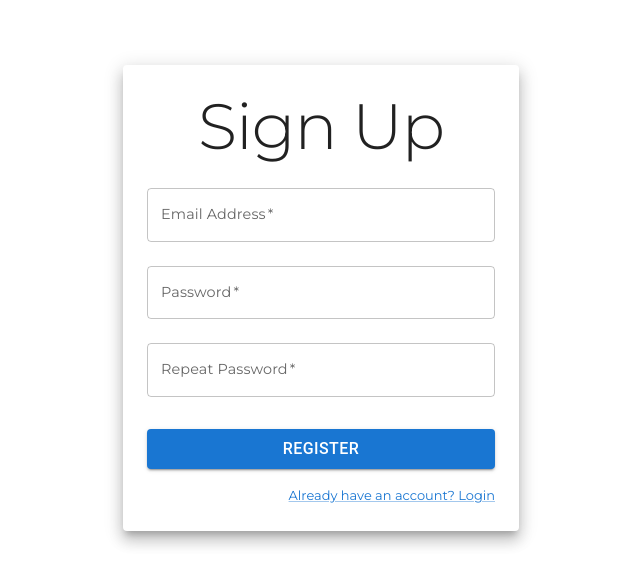
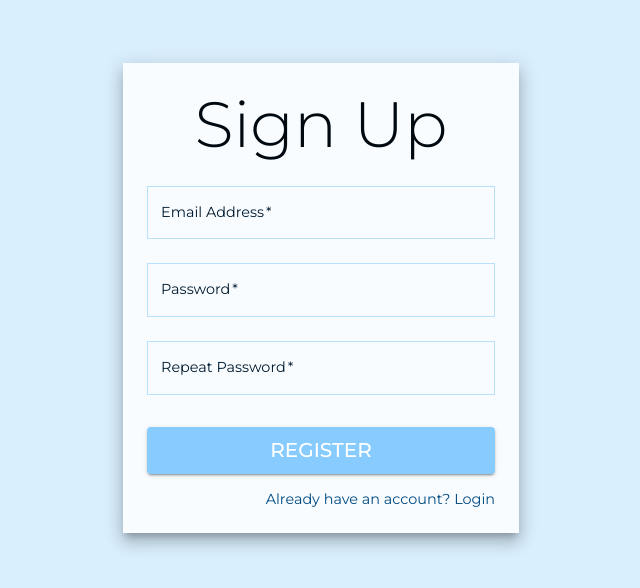
Before and after one commit to sbacanski0730/weather-and-hr-logbook-web, a React (Create React App) app: page /register in a window 1280 px wide. Shown: the part 102-690 px from the top of the page, without its empty margins (319-959 px from the left). Built offline with nearby package versions, Linux system fonts and the light colour scheme; the HTML template or start-up script is replaced by a standard one.

Commit message:
Styles added and changes in UserInterface
Created new "CustomTextField" to condained new styles for TextField component. New component added into LoginPage and RegisterPage.
UserInterface optimalized.

```diff
--- a/src/pages/LoginPage.jsx
+++ b/src/pages/LoginPage.jsx
@@ -1,5 +1,6 @@
 import React, { useState } from 'react';
 import { Link as ReactLink } from 'react-router-dom';
+import { styled } from '@mui/material';
 import {
 	Container,
 	Paper,
@@ -17,6 +18,32 @@ const handleLogin = (email, password) => {
 	console.log(password);
 };
 
+const CustomTextField = styled(TextField)(({ theme }) => ({
+	// do tego napisu nad inputem
+	'& label': {
+		'&.Mui-focused': {
+			color: theme.palette.text.secondary,
+		},
+	},
+
+	// kolor border static
+	'& fieldset': {
+		borderRadius: 0,
+		borderColor: theme.palette.secondary.main,
+	},
+
+	// kolor border do :hover
+	'& .MuiOutlinedInput-root:hover .MuiOutlinedInput-notchedOutline': {
+		borderColor: theme.palette.secondary.dark,
+	},
+
+	// do bordera na focus
+	'& .Mui-focused .MuiOutlinedInput-notchedOutline': {
+		borderWidth: '1px',
+		borderColor: theme.palette.secondary.dark,
+	},
+}));
+
 const LoginPage = () => {
 	const [email, setEmail] = useState('');
 	const [password, setPassword] = useState('');
@@ -29,10 +56,19 @@ const LoginPage = () => {
 				height: '100%',
 				display: 'flex',
 				alignItems: 'center',
+				bgcolor: 'secondary.light',
 			}}
 		>
 			<Container maxWidth='xs'>
-				<Paper elevation={10} sx={{ px: 3, py: 3 }}>
+				<Paper
+					elevation={10}
+					sx={{
+						px: 3,
+						py: 3,
+						borderRadius: 0,
+						bgcolor: 'primary.light',
+					}}
+				>
 					<Box
 						sx={{
 							display: 'flex',
@@ -40,7 +76,7 @@ const LoginPage = () => {
 							alignItems: 'center',
 						}}
 					>
-						<Typography component='h1' variant='h1'>
+						<Typography component='h1' variant='h1' noWrap>
 							Sign In
 						</Typography>
 						<Box
@@ -49,7 +85,7 @@ const LoginPage = () => {
 								mt: 1,
 							}}
 						>
-							<TextField
+							<CustomTextField
 								required
 								fullWidth
 								margin='normal'
@@ -57,7 +93,7 @@ const LoginPage = () => {
 								type='text'
 								onChange={e => setEmail(e.target.value)}
 							/>
-							<TextField
+							<CustomTextField
 								required
 								fullWidth
 								margin='normal'
@@ -66,21 +102,34 @@ const LoginPage = () => {
 								onChange={e => setPassword(e.target.value)}
 							/>
 							<Button
+								variant='contained'
 								fullWidth
-								variant='contained'
-								sx={{ mt: 3, mb: 2 }}
+								sx={{
+									mt: 3,
+									mb: 2,
+									color: 'customButtonAuthTextColors.primary',
+									bgcolor: 'secondary.dark',
+								}}
 								onClick={() => handleLogin(email, password)}
 							>
 								Login
 							</Button>
-							<Grid container>
-								{/* TODO: add functionality to this */}
-								{/* this is link "empty" - work in progress  */}
+							<Grid container direction='column' spacing={'4px'}>
 								<Grid item xs>
-									<Link //
+									<Link
 										component={ReactLink}
 										to='/'
 										variant='h5'
+										underline='hover'
+										color='authLinkColor.main'
+										noWrap
+										sx={{
+											display: 'flex',
+											justifyContent: 'flex-end',
+											'&:hover': {
+												textDecorationColor: 'secondary.light',
+											},
+										}}
 									>
 										Forgot password?
 									</Link>
@@ -90,6 +139,12 @@ const LoginPage = () => {
 										component={ReactLink}
 										to='/register'
 										variant='h5'
+										underline='hover'
+										color='authLinkColor.main'
+										sx={{
+											display: 'flex',
+											justifyContent: 'flex-end',
+										}}
 									>
 										Don't have an account? Register
 									</Link>
--- a/src/pages/RegisterPage.jsx
+++ b/src/pages/RegisterPage.jsx
@@ -1,5 +1,6 @@
 import React, { useState } from 'react';
 import { Link as ReactLink } from 'react-router-dom';
+import { styled } from '@mui/material';
 import {
 	Container,
 	Grid,
@@ -18,22 +19,58 @@ const handleRegister = (email, password, repeatPassword) => {
 	console.log(repeatPassword);
 };
 
+const CustomTextField = styled(TextField)(({ theme }) => ({
+	// do tego napisu nad inputem
+	'& label': {
+		'&.Mui-focused': {
+			color: theme.palette.text.secondary,
+		},
+	},
+
+	// kolor border static
+	'& fieldset': {
+		borderRadius: 0,
+		borderColor: theme.palette.secondary.main,
+	},
+
+	// kolor border do :hover
+	'& .MuiOutlinedInput-root:hover .MuiOutlinedInput-notchedOutline': {
+		borderColor: theme.palette.secondary.dark,
+	},
+
+	// do bordera na focus
+	'& .Mui-focused .MuiOutlinedInput-notchedOutline': {
+		borderWidth: '1px',
+		borderColor: theme.palette.secondary.dark,
+	},
+}));
+
 const RegisterPage = () => {
 	const [email, setEmail] = useState('');
 	const [password, setPassword] = useState('');
 	const [repeatPassword, setRepeatPassword] = useState('');
 
 	return (
-		// this Container cover all page
 		<Container
+			maxWidth={false}
 			sx={{
+				width: '100%',
 				height: '100%',
 				display: 'flex',
 				alignItems: 'center',
+				bgcolor: 'secondary.light',
 			}}
 		>
 			<Container maxWidth='xs'>
-				<Paper elevation={10} sx={{ px: 3, py: 3 }}>
+				<Paper
+					elevation={10}
+					sx={{
+						px: 3,
+						py: 3,
+						borderRadius: 0,
+						bgcolor: 'primary.light',
+					}}
+				>
 					<Box
 						sx={{
 							display: 'flex',
@@ -41,36 +78,42 @@ const RegisterPage = () => {
 							alignItems: 'center',
 						}}
 					>
-						<Typography component='h1' variant='h1'>
+						<Typography component='h1' variant='h1' noWrap>
 							Sign Up
 						</Typography>
-						<Box component='form' sx={{ mt: 1 }}>
-							<TextField
+						<Box
+							component='form'
+							sx={{
+								mt: 1,
+							}}
+						>
+							<CustomTextField
 								required
+								fullWidth
 								margin='normal'
 								label='Email Address'
 								type='text'
-								fullWidth
+								// focused={true}
 								onChange={e => {
 									setEmail(e.target.value);
 								}}
 							/>
-							<TextField
+							<CustomTextField
 								required
+								fullWidth
 								margin='normal'
 								label='Password'
 								type='password'
-								fullWidth
 								onChange={e => {
 									setPassword(e.target.value);
 								}}
 							/>
-							<TextField
+							<CustomTextField
 								required
+								fullWidth
 								margin='normal'
 								label='Repeat Password'
 								type='password'
-								fullWidth
 								onChange={e => {
 									setRepeatPassword(e.target.value);
 								}}
@@ -78,7 +121,12 @@ const RegisterPage = () => {
 							<Button
 								variant='contained'
 								fullWidth
-								sx={{ mt: 3, mb: 2 }}
+								sx={{
+									mt: 3,
+									mb: 2,
+									color: 'customButtonAuthTextColors.primary',
+									bgcolor: 'secondary.dark',
+								}}
 								onClick={() =>
 									handleRegister(email, password, repeatPassword)
 								}
@@ -87,7 +135,17 @@ const RegisterPage = () => {
 							</Button>
 							<Grid container sx={{ justifyContent: 'flex-end' }}>
 								<Grid item>
-									<Link variant='h5' component={ReactLink} to='/login'>
+									<Link
+										component={ReactLink}
+										to='/login'
+										variant='h5'
+										underline='hover'
+										color='authLinkColor.main'
+										sx={{
+											display: 'flex',
+											justifyContent: 'flex-end',
+										}}
+									>
 										Already have an account? Login
 									</Link>
 								</Grid>
--- /dev/null
+++ b/src/theme/colorsByMode.js
@@ -0,0 +1,171 @@
+const colorsByMode = mode => {
+	return mode == 'light'
+		? {
+				primary: {
+					main: '#eaf6ff',
+					light: '#f8fcff',
+					dark: '#b9e1fe',
+				},
+				secondary: {
+					main: '#b9e1fe',
+					light: '#daeffe',
+					dark: '#88ccff',
+					contrastText: '#004a82',
+				},
+				success: {
+					main: '#4caf50',
+					light: '#2e7d32',
+					dark: '#1b5e20',
+				},
+				text: {
+					primary: '#000910',
+					secondary: '#001b30',
+				},
+				customButtonAuthTextColors: {
+					primary: '#ffffff',
+					secondary: '',
+				},
+				authLinkColor: {
+					main: '#004a82',
+				},
+		  }
+		: {
+				primary: {
+					main: '#42a5f5',
+					light: '#1976d2',
+					dark: '#1565c0',
+				},
+				secondary: {
+					main: '#ba68c8',
+					light: '#9c27b0',
+					dark: '#7b1fa2',
+				},
+				success: {
+					main: '#4caf50',
+					light: '#2e7d32',
+					dark: '#1b5e20',
+				},
+				text: {
+					primary: '#0ff',
+					secondary: '#f00',
+				},
+				customTextColors: {
+					primary: '#ff0000',
+					secondary: '',
+				},
+		  };
+};
+
+// const colorsByMode = mode => {
+// 	mode == 'light'
+// 		? {
+// 				primary: {
+// 					main: '#42a5f5',
+// 					light: '#1976d2',
+// 					dark: '#1565c0',
+// 				},
+// 				secondary: {
+// 					main: '#ba68c8',
+// 					light: '#9c27b0',
+// 					dark: '#7b1fa2',
+// 				},
+// 				error: {
+// 					main: '#ef5350',
+// 					light: '#d32f2f',
+// 					dark: '#c62828',
+// 				},
+// 				warning: {
+// 					main: '#ff9800',
+// 					light: '#ed6c02',
+// 					dark: '#e65100',
+// 					contrastText: '',
+// 				},
+// 				success: {
+// 					main: '#4caf50',
+// 					light: '#2e7d32',
+// 					dark: '#1b5e20',
+// 				},
+// 				text: {
+// 					primary: '#0f0',
+// 					secondary: '#f00',
+// 				},
+// 				customTextColors: {
+// 					primary: '#ff0000',
+// 					secondary: '',
+// 				},
+// 		  }
+// 		: {
+// 				primary: {
+// 					main: '#42a5f5',
+// 					light: '#1976d2',
+// 					dark: '#1565c0',
+// 				},
+// 				secondary: {
+// 					main: '#ba68c8',
+// 					light: '#9c27b0',
+// 					dark: '#7b1fa2',
+// 				},
+// 				error: {
+// 					main: '#ef5350',
+// 					light: '#d32f2f',
+// 					dark: '#c62828',
+// 				},
+// 				warning: {
+// 					main: '#ff9800',
+// 					light: '#ed6c02',
+// 					dark: '#e65100',
+// 					contrastText: '',
+// 				},
+// 				success: {
+// 					main: '#4caf50',
+// 					light: '#2e7d32',
+// 					dark: '#1b5e20',
+// 				},
+// 				text: {
+// 					// primary: '#ff0000',
+// 				},
+// 				customTextColors: {
+// 					// primary: '#00ffff',
+// 					secondary: '',
+// 				},
+// 		  };
+// };
+// if (mode == 'dark') {
+// 	return {
+// 		primary: {
+// 			main: '#42a5f5',
+// 			light: '#1976d2',
+// 			dark: '#1565c0',
+// 		},
+// 		secondary: {
+// 			main: '#ba68c8',
+// 			light: '#9c27b0',
+// 			dark: '#7b1fa2',
+// 		},
+// 		error: {
+// 			main: '#ef5350',
+// 			light: '#d32f2f',
+// 			dark: '#c62828',
+// 		},
+// 		warning: {
+// 			main: '#ff9800',
+// 			light: '#ed6c02',
+// 			dark: '#e65100',
+// 			contrastText: '',
+// 		},
+// 		success: {
+// 			main: '#4caf50',
+// 			light: '#2e7d32',
+// 			dark: '#1b5e20',
+// 		},
+// 		text: {
+// 			// primary: '#ff0000',
+// 		},
+// 		customTextColors: {
+// 			// primary: '#00ffff',
+// 			secondary: '',
+// 		},
+// 	};
+// }
+
+export default colorsByMode;
--- /dev/null
+++ b/src/theme/setThemeValues.js
@@ -0,0 +1,48 @@
+import { createTheme } from '@mui/system';
+import colorsByMode from './colorsByMode.js';
+
+export const setThemeValues = mode => {
+	const colors = colorsByMode(mode);
+
+	return {
+		palette: {
+			mode: mode,
+			...colors,
+		},
+		typography: {
+			fontFamily: "'Montserrat', sans-serif",
+			fontSize: 16,
+			h1: {
+				// fontFamily: "'Montserrat', sans-serif",
+				fontSize: '4rem',
+			},
+			h2: {
+				fontSize: '3rem',
+			},
+			h3: {
+				fontSize: '2rem',
+			},
+			h4: {
+				fontSize: '1rem',
+			},
+			h5: {
+				fontSize: '0.90rem',
+			},
+			subtitle1: {
+				fontSize: '1rem',
+			},
+			subtitle2: {
+				fontSize: '1rem',
+			},
+			body1: {
+				fontSize: '0.9rem',
+			},
+			body2: {
+				fontSize: '1rem',
+			},
+			button: {
+				fontSize: '1.25rem',
+			},
+		},
+	};
+};
--- a/src/utils/colorsByMode.js
+++ /dev/null
@@ -1,40 +0,0 @@
-import { colors } from '@mui/material';
-
-const colorsByMode = mode => {
-	return {
-		primary: {
-			main: '',
-			light: '',
-			dark: '',
-		},
-		secondary: {
-			main: '',
-			light: '',
-			dark: '',
-			contrastText: '',
-		},
-		error: {
-			main: '',
-			light: '',
-			dark: '',
-			contrastText: '',
-		},
-		warning: {
-			main: '',
-			light: '',
-			dark: '',
-			contrastText: '',
-		},
-		text: {
-			primary: '#000910',
-			secondary: 'rgba()',
-			disabled: 'rgba()',
-		},
-		background: {
-			paper: '#fff',
-			default: '#daeffe',
-		},
-	};
-};
-
-export default colorsByMode;
--- a/src/utils/settingThemeValues.js
+++ /dev/null
@@ -1,100 +0,0 @@
-import colorsByMode from './colorsByMode.js';
-import { createTheme } from '@mui/material';
-
-export const settingThemeValues = mode => {
-	const colors = colorsByMode(mode);
-
-	return {
-		typography: {
-			// fontFamily: "'Montserrat', sans-serif",
-			fontSize: 14,
-			h1: {
-				fontFamily: "'Montserrat', sans-serif",
-				fontSize: '4rem',
-			},
-			h2: {
-				// fontFamily: "'Montserrat', sans-serif",
-				fontSize: '3rem',
-			},
-			h3: {
-				// fontFamily: "'Montserrat', sans-serif",
-				fontSize: '2rem',
-			},
-			h4: {
-				fontFamily: "'Montserrat', sans-serif",
-				fontSize: '1rem',
-			},
-			h5: {
-				fontFamily: "'Montserrat', sans-serif",
-				fontSize: '0.81rem',
-			},
-			subtitle1: {
-				// fontFamily: "'Montserrat', sans-serif",
-				fontSize: '1rem',
-			},
-			subtitle2: {
-				// fontFamily: "'Montserrat', sans-serif",
-				fontSize: '1rem',
-			},
-			body1: {
-				fontFamily: "'Montserrat', sans-serif",
-				fontSize: '0.9rem',
-			},
-			body2: {
-				// fontFamily: "'Montserrat', sans-serif",
-				fontSize: '1rem',
-			},
-			button: {
-				// fontFamily: "'Montserrat', sans-serif",
-				fontSize: '1rem',
-			},
-		},
-	};
-};
-
-export const setTheme = mode => {
-	return createTheme(settingThemeValues(mode));
-};
-
-// ...(mode === 'dark'
-// 	? {
-// 			primary: {
-// 				main: '',
-// 			},
-// 			secondary: {
-// 				main: '',
-// 			},
-// 			error: {
-// 				main: '',
-// 			},
-// 			text: {
-// 				primary: '',
-// 				secondary: '',
-// 				disable: '',
-// 			},
-// 			background: {
-// 				default: '',
-// 				paper: '',
-// 			},
-// 	  }
-// 	: {
-// primary: {
-// 	// main color for background
-// 	main: '',
-// },
-// secondary: {
-// 	main: '',
-// },
-// error: {
-// 	main: '',
-// },
-// text: {
-// 	primary: '',
-// 	secondary: '',
-// 	disable: '',
-// },
-// background: {
-// 	default: '',
-// 	paper: '',
-// },
-//   }),
```
Also changed, not shown: src/App.js (+4 -3 lines), src/components/UserInterface/UserInterface.jsx (+21 -6 lines).
